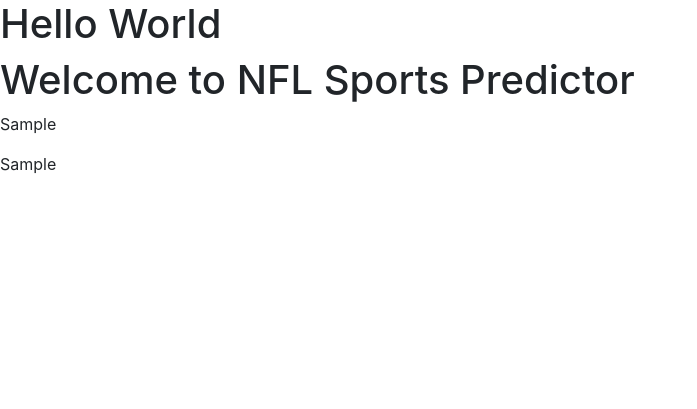
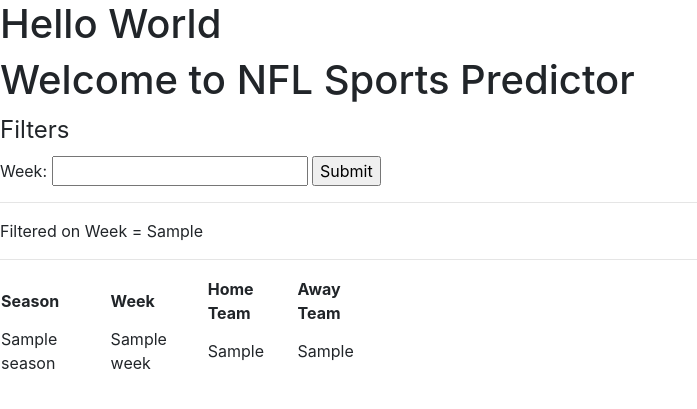
Before and after one commit to Sports-Outcome-Analyzer/nfl_sports_analyzer, a Flask app: template templates/main_page.html in a window 1280 px wide. Shown: the top 409 px of the page, without its empty margins (0-697 px from the left). Run offline with Flask 2, Linux system fonts and the light colour scheme; the template is opened without the code that fills it: most values are stand-ins (such as "Sample title", 1, 10 or a date in 2020).

Commit message:
flask w/ week filter

```diff
--- a/app.py
+++ b/app.py
@@ -1,29 +1,44 @@
 import flask
 import os
+import pickle
 import requests
 import pandas as pd
 from pandas import json_normalize
 
 # get our api key
-apiKey = os.environ['sportsAPI']
-
+# apiKey = os.environ['sportAPI']
+apiKey = 'd8b5ea01537141eb9a320f95994b7109'
+default_week = 1
 # define flask app
 app = flask.Flask(__name__, template_folder='templates')
+
 
 # basic landing route
 @app.route('/', methods=['GET', 'POST'])
 def main():
     # make call for list of games
-    response = requests.get('https://api.sportsdata.io/v3/nfl/scores/json/ScoresByWeek/2020REG/10?key={0}'.format(apiKey))
+    response = requests.get(
+        'https://api.sportsdata.io/v3/nfl/scores/json/ScoresByWeek/2020REG/{0}?key=d8b5ea01537141eb9a320f95994b7109'.format(
+            default_week))
 
-
-    df = pd.DataFrame.from_dict(response.json())     # turn into dataframe
-    df = df[['AwayTeam','HomeTeam']] # transform into only team names
-
+    df = pd.DataFrame.from_dict(response.json())  # turn into dataframe
+    # df = df[['AwayTeam','HomeTeam']] # transform into only team names
 
     # load page
     if flask.request.method == 'GET':
-        return(flask.render_template('main_page.html', games=df))
+        return flask.render_template('main_page.html',
+                                     games=df)
+
+    if flask.request.method == 'POST':
+        selected_week = flask.request.form['week_user_selected']
+        response = requests.get(
+            'https://api.sportsdata.io/v3/nfl/scores/json/ScoresByWeek/2020REG/{0}?key=d8b5ea01537141eb9a320f95994b7109'.format(
+                selected_week))
+        df = pd.DataFrame.from_dict(response.json())
+        return flask.render_template('main_page.html',
+                                     games=df,
+                                     selected_week=selected_week)
+
 
 if __name__ == '__main__':
-    app.run()
+    app.run(debug=True)
--- a/templates/main_page.html
+++ b/templates/main_page.html
@@ -1,3 +1,4 @@
+
 <!DOCTYPE html>
 <html lang="en">
   <head>
@@ -9,13 +10,39 @@
       <h1> Hello World  </h1>
       <h1>Welcome to NFL Sports Predictor</h1>
 
+     <form action="{{ url_for('main') }}" method="POST">
+	    <fieldset>
+	        <legend>Filters</legend>
+	        Week:
+	        <input name="week_user_selected" type="number" required>
+	        <input type="submit" value="Submit">
+	    </fieldset>
+	</form>
+
+      <hr>
+      <div>
+          {% if selected_week: %}
+            <p> Filtered on Week = {{selected_week}} </p>
+          {%endif%}
+     </div>
+      <hr>
       <div class= "games">
-        {% for index, row in games.iterrows()%}
-          <div class="game">
-            <p>{{row.AwayTeam}}</p>
-            <p>{{row.HomeTeam}}</p>
-          </div>
-        {%endfor%}
+        <table style = "width:30%">
+            <tr>
+                <th> Season </th>
+                <th> Week </th>
+                <th> Home Team </th>
+                <th> Away Team </th>
+            </tr>
+            {% for index, row in games.iterrows()%}
+                <tr>
+                    <td> {{row.Season}}</td>
+                    <td> {{row.Week}}</td>
+                    <td> {{row.HomeTeam}}</td>
+                    <td> {{row.AwayTeam}}</td>
+                </tr>
+            {% endfor %}
+        </table>
       </div>
   </body>
 </html>
```
Also changed, not shown: 1 other file.
